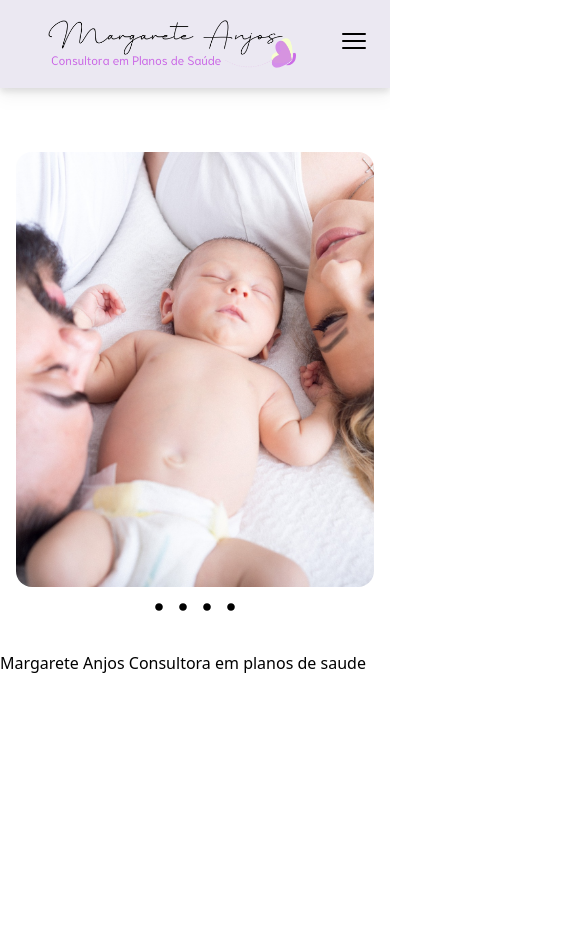
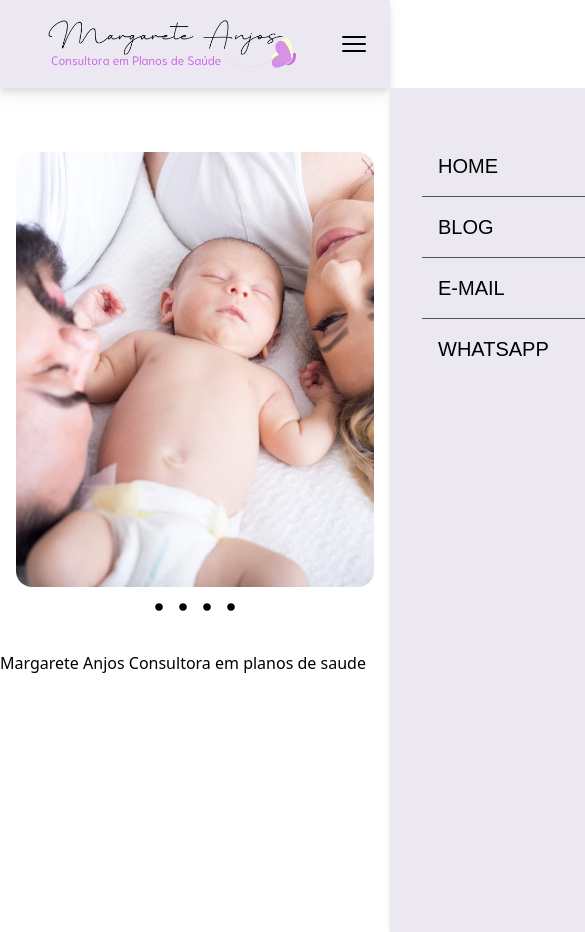
Before and after one commit to ChristianDantasGermano/site-margarete-planos-saude, a React (Vite) app: page / in a window 390 px wide. Shown: the top 932 px of the page, 585 px wide, since content can reach past the window. Built offline with nearby package versions, Linux system fonts and the light colour scheme; a web font is replaced by a local one.

Commit message:
Corrigido o drawer

```diff
--- a/src/components/Navbar/index.tsx
+++ b/src/components/Navbar/index.tsx
@@ -1,6 +1,5 @@
 import { useState } from "react"
 import Logo from "../../assets/images/logo.png"
-import { Menu } from "@headlessui/react"
 export default function Navbar() {
   const [isMobileMenuOpen, setIsMobileMenuOpen] = useState(false)
 
@@ -24,7 +23,7 @@ export default function Navbar() {
   ]
 
   return (
-    <Menu>
+    <>
       <nav className="bg-base-primary items-center flex lg:grid lg:grid-cols-2 py-5 lg:py-8 lg:justify-center drop-shadow-lg">
         <div className="flex-grow">
           <img className="pl-12 max-h-12 lg:max-h-12 lg:max-w-md" src={Logo} />
@@ -43,9 +42,9 @@ export default function Navbar() {
           ))}
         </ul>
         <section className="flex-none lg:hidden mr-5">
-          <Menu.Button onClick={() => setIsMobileMenuOpen(!isMobileMenuOpen)}>
             {isMobileMenuOpen ? (
               <svg
+              onClick={() => setIsMobileMenuOpen(!isMobileMenuOpen)}
                 xmlns="http://www.w3.org/2000/svg"
                 fill="none"
                 viewBox="0 0 24 24"
@@ -61,6 +60,7 @@ export default function Navbar() {
               </svg>
             ) : (
               <svg
+              onClick={() => setIsMobileMenuOpen(!isMobileMenuOpen)}
                 xmlns="http://www.w3.org/2000/svg"
                 fill="none"
                 viewBox="0 0 24 24"
@@ -75,20 +75,16 @@ export default function Navbar() {
                 />
               </svg>
             )}
-          </Menu.Button>
         </section>
       </nav>
-      {isMobileMenuOpen && (
-        <Menu.Items static>
               <div
               className={`z-50 absolute flex flex-col shadow-md bg-base-primary h-screen w-full
                transform translate-x-full ease-in-out duration-300 ${
-              isMobileMenuOpen ? " translate-x-1 " : " translate-x-full"
+                isMobileMenuOpen ? " translate-x-0 " : " translate-x-full"
               }`}
             >
               <ul className="flex flex-col items-start pl-8 pt-12 divide-y divide-solid divide-neutral-600">
                 {rotas.map((rota, index) => (
-                <Menu.Item key={index}>
                     <li
                       key={index}
                       onClick={() => setIsMobileMenuOpen(false)}
@@ -96,12 +92,9 @@ export default function Navbar() {
                     >
                       {rota.label}
                     </li>
-                </Menu.Item>
                 ))}
               </ul>
             </div>
-        </Menu.Items>
-      )}
-    </Menu>
+        </>
   )
 }
```
Lines whose indentation alone changed are shown as unchanged.
